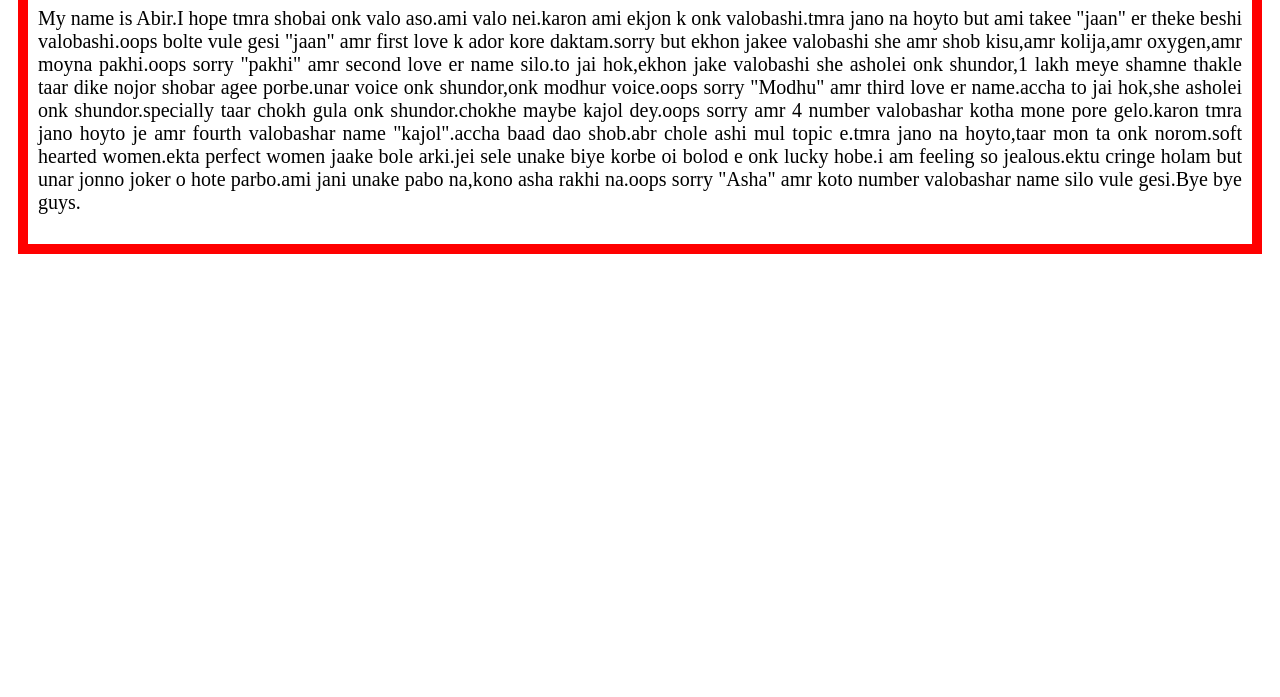
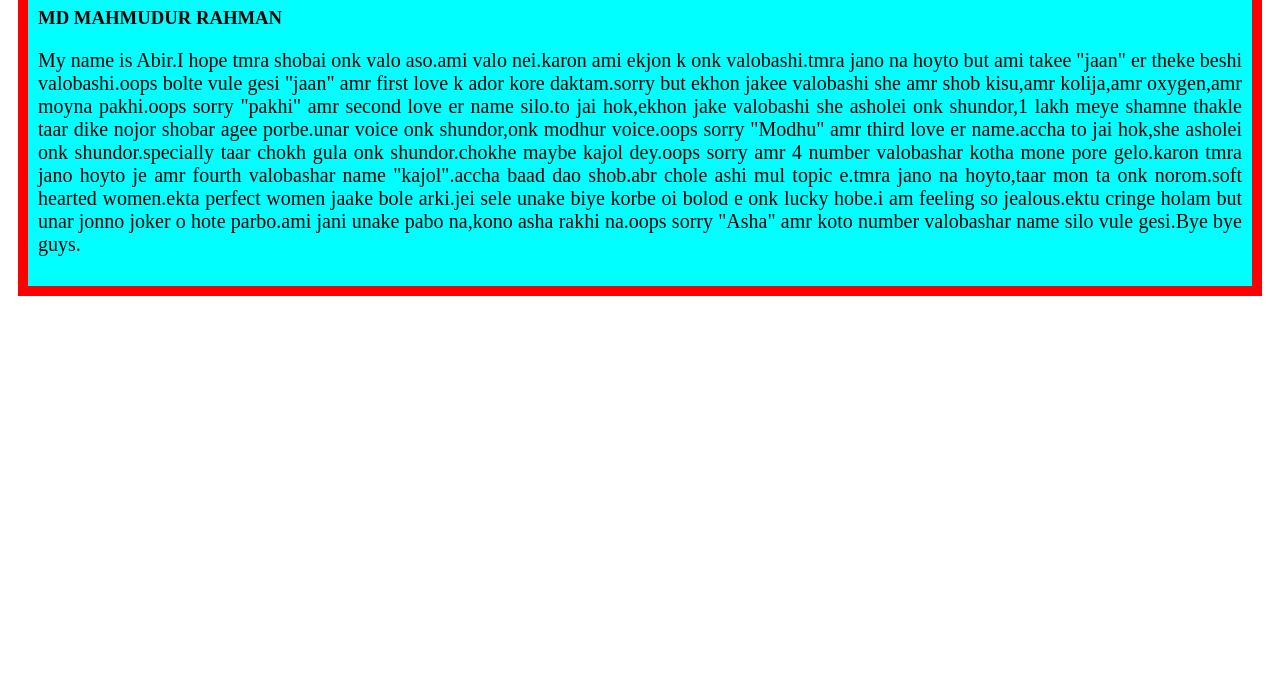
Before and after one commit to Abirrahman2/my-first-repo, a plain HTML site: page index.html in a window 1280 px wide. Shown: the part 103-800 px from the top of the page. Drawn offline with Linux system fonts and the light colour scheme.

Commit message:
loving boy

```diff
--- a/index.html
+++ b/index.html
@@ -11,9 +11,11 @@
             color:royalblue
         }
         .abir{
+
             border: 10px solid red;
             margin: 10px 10px;
             padding: 10px 10px;
+            background-color: aqua;
         }
         .abir p{
             font-size: 20px;
@@ -24,6 +26,7 @@
 <body>
    <div class="abir">
        <h1>HELLO EVERYONE</h1>
+       <h3>MD MAHMUDUR RAHMAN</h3>
        <p>My name is Abir.I hope tmra shobai onk valo aso.ami valo nei.karon ami ekjon k onk valobashi.tmra jano na hoyto but ami takee "jaan" er theke beshi valobashi.oops bolte vule gesi "jaan" amr first love k ador kore daktam.sorry but ekhon jakee valobashi she amr shob kisu,amr kolija,amr oxygen,amr moyna pakhi.oops sorry "pakhi" amr second love er name silo.to jai hok,ekhon jake valobashi she asholei onk shundor,1 lakh meye shamne thakle taar dike nojor shobar agee porbe.unar voice onk shundor,onk modhur voice.oops sorry "Modhu" amr third love er name.accha to jai hok,she asholei onk shundor.specially taar chokh gula onk shundor.chokhe maybe kajol dey.oops sorry amr 4 number valobashar kotha mone pore gelo.karon tmra jano hoyto je amr fourth valobashar name "kajol".accha baad dao shob.abr chole ashi mul topic e.tmra jano na hoyto,taar mon ta onk norom.soft hearted women.ekta perfect women jaake bole arki.jei sele unake biye korbe oi bolod e onk lucky hobe.i am feeling so jealous.ektu cringe holam but unar jonno joker o hote parbo.ami jani unake pabo na,kono asha rakhi na.oops sorry "Asha" amr koto number valobashar name silo vule gesi.Bye bye guys.
        </p>
 
```
